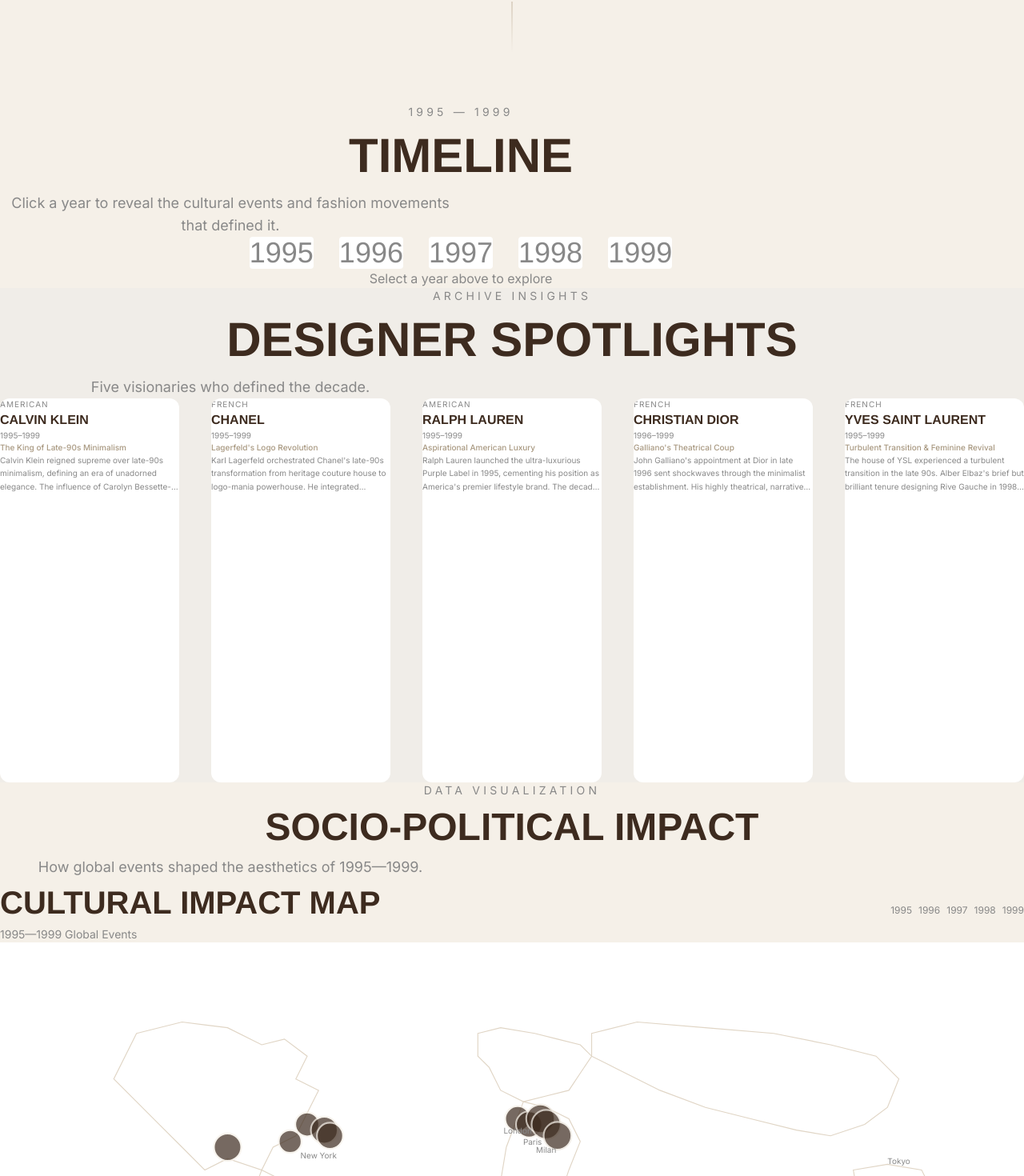
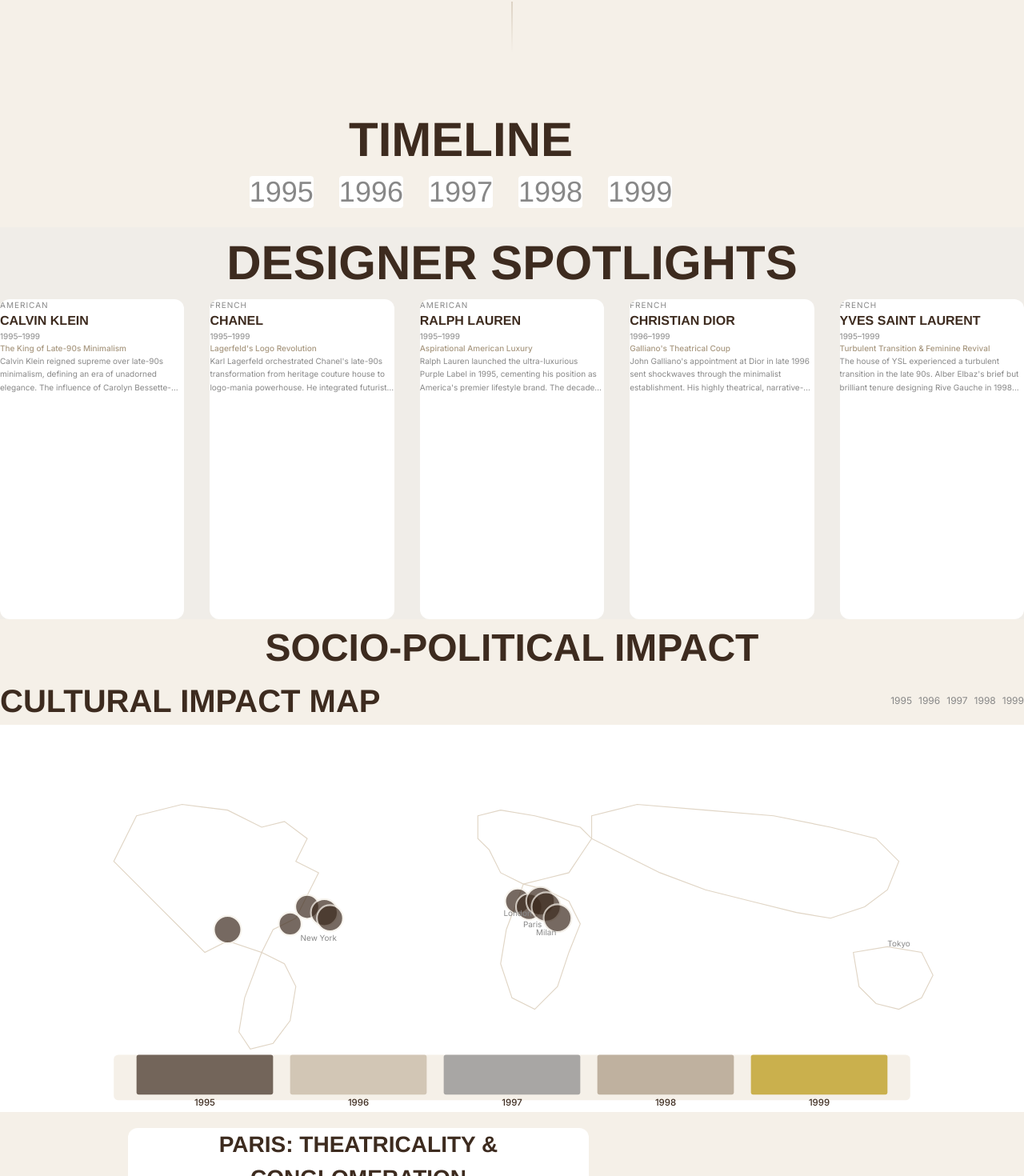
Before and after one commit to a0-s0/HUDT_Y2_AS, a Next.js app: page / in a window 1280 px wide. Shown: the part 670-2140 px from the top of the page at 80% size. Built offline with nearby package versions, Linux system fonts and the light colour scheme.

Commit message:
fix: smaller designer cards, center infographics, remove text, add quiz padding

```diff
--- a/src/app/page.tsx
+++ b/src/app/page.tsx
@@ -16,6 +16,8 @@
 
       <TrendQuiz />
 
+      <div className="pb-20"></div>
+
       <footer className="py-20 px-4">
         <div className="max-w-7xl mx-auto text-center">
           <p className="font-body text-xs text-silver/50">
--- a/src/components/DesignerSpotlights.tsx
+++ b/src/components/DesignerSpotlights.tsx
@@ -18,18 +18,12 @@
             transition={{ duration: 0.8 }}
             className="text-center mb-20"
           >
-          <p className="font-body text-silver tracking-[0.3em] uppercase text-sm mb-6">
-            Archive Insights
-          </p>
             <h2 className="font-heading text-[40px] md:text-[50px] lg:text-[60px] font-bold uppercase mb-8 text-deep-brown text-center">
               Designer Spotlights
             </h2>
-          <p className="font-body text-silver max-w-xl mx-auto text-base md:text-lg">
-            Five visionaries who defined the decade.
-          </p>
           </motion.div>
 
-        <div className="grid grid-cols-1 sm:grid-cols-2 lg:grid-cols-3 xl:grid-cols-5 gap-8 md:gap-10">
+          <div className="grid grid-cols-1 sm:grid-cols-2 lg:grid-cols-3 xl:grid-cols-5 gap-6 md:gap-8">
             {designerData.map((designer, index) => (
               <motion.div
                 key={designer.id}
@@ -40,8 +34,8 @@
                 onClick={() => setSelectedDesigner(designer)}
                 className="relative group cursor-pointer"
               >
-              <div className="relative h-[480px] overflow-hidden bg-white rounded-xl">
-                <div className="relative z-10 p-12">
+                <div className="relative h-[400px] overflow-hidden bg-white rounded-xl">
+                  <div className="relative z-10 p-8">
                     <p className="font-body text-silver tracking-widest uppercase text-[10px] mb-4">
                       {designer.nationality}
                     </p>
@@ -51,7 +45,7 @@
                     <p className="font-body text-silver text-[10px] px-6">{designer.period}</p>
                   </div>
 
-                <div className="relative z-10 px-12 pb-12 flex-1">
+                  <div className="relative z-10 px-8 pb-8 flex-1">
                     <p className="text-beige-dark text-[10px] font-medium mb-4">
                       {designer.title}
                     </p>
--- a/src/components/Infographics.tsx
+++ b/src/components/Infographics.tsx
@@ -41,22 +41,16 @@
           transition={{ duration: 0.8 }}
           className="text-center mb-20"
         >
-          <p className="font-body text-silver tracking-[0.3em] uppercase text-sm mb-6">
-            Data Visualization
-          </p>
           <h2 className="font-heading text-[32px] md:text-[40px] lg:text-[48px] font-bold uppercase mb-6 text-deep-brown text-center">
             Socio-Political Impact
           </h2>
-          <p className="font-body text-silver max-w-xl mx-auto text-base md:text-lg">
-            How global events shaped the aesthetics of 1995—1999.
-          </p>
         </motion.div>
 
         <div className="mb-20">
           <WorldMap />
         </div>
 
-        <div className="flex flex-col items-center gap-8 mb-20 max-w-4xl mx-auto">
+        <div className="flex flex-col items-center justify-center gap-8 mb-20 max-w-4xl mx-auto">
           {/* Paris vs New York - Smaller centered box */}
           <motion.div
             initial={{ opacity: 0, y: 20 }}
--- a/src/components/Timeline.tsx
+++ b/src/components/Timeline.tsx
@@ -17,16 +17,9 @@
           transition={{ duration: 0.8 }}
           className="text-center mb-20"
         >
-          <p className="font-body text-silver tracking-[0.3em] uppercase text-sm mb-6">
-            1995 — 1999
-          </p>
-          <h2 className="font-heading text-[40px] md:text-[50px] lg:text-[60px] font-bold uppercase mb-8 text-deep-brown text-center">
+          <h2 className="font-heading text-[40px] md:text-[50px] lg:text-[60px] font-bold uppercase mb-8 text-deep-brown text-center mx-auto">
             Timeline
           </h2>
-          <p className="font-body text-silver max-w-xl mx-auto text-base md:text-lg text-center">
-            Click a year to reveal the cultural events and fashion movements
-            that defined it.
-          </p>
         </motion.div>
 
         <div className="flex justify-center gap-4 md:gap-8 mb-20">
@@ -127,7 +120,7 @@
             animate={{ opacity: 1 }}
             className="text-center text-silver text-base"
           >
-            Select a year above to explore
+            &nbsp;
           </motion.div>
         )}
       </div>
--- a/src/components/WorldMap.tsx
+++ b/src/components/WorldMap.tsx
@@ -63,7 +63,6 @@
             <h3 className="font-heading text-[28px] md:text-[40px] font-bold uppercase text-deep-brown mb-2">
               Cultural Impact Map
             </h3>
-          <p className="font-body text-sm text-silver">1995—1999 Global Events</p>
           </div>
         <div className="flex gap-2">
           {[1995, 1996, 1997, 1998, 1999].map((year) => (
```
Lines whose indentation alone changed are shown as unchanged.
